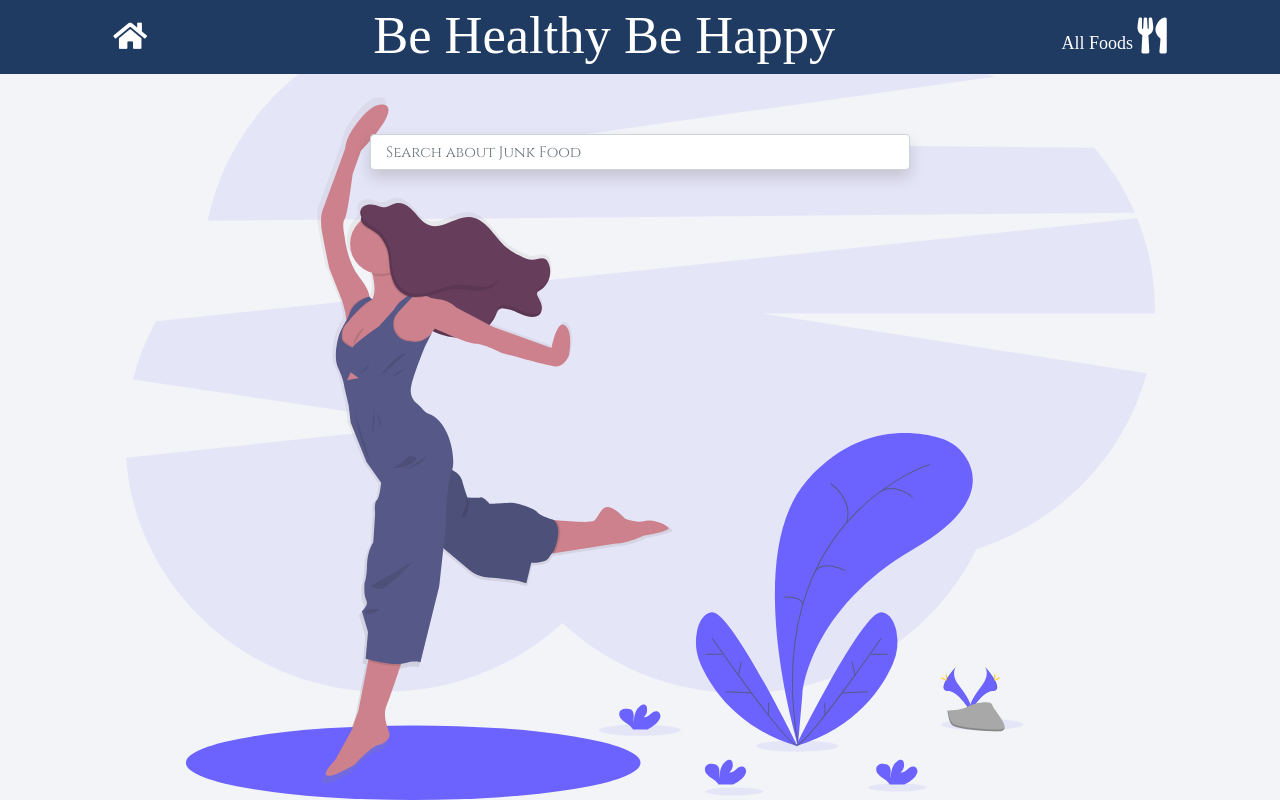
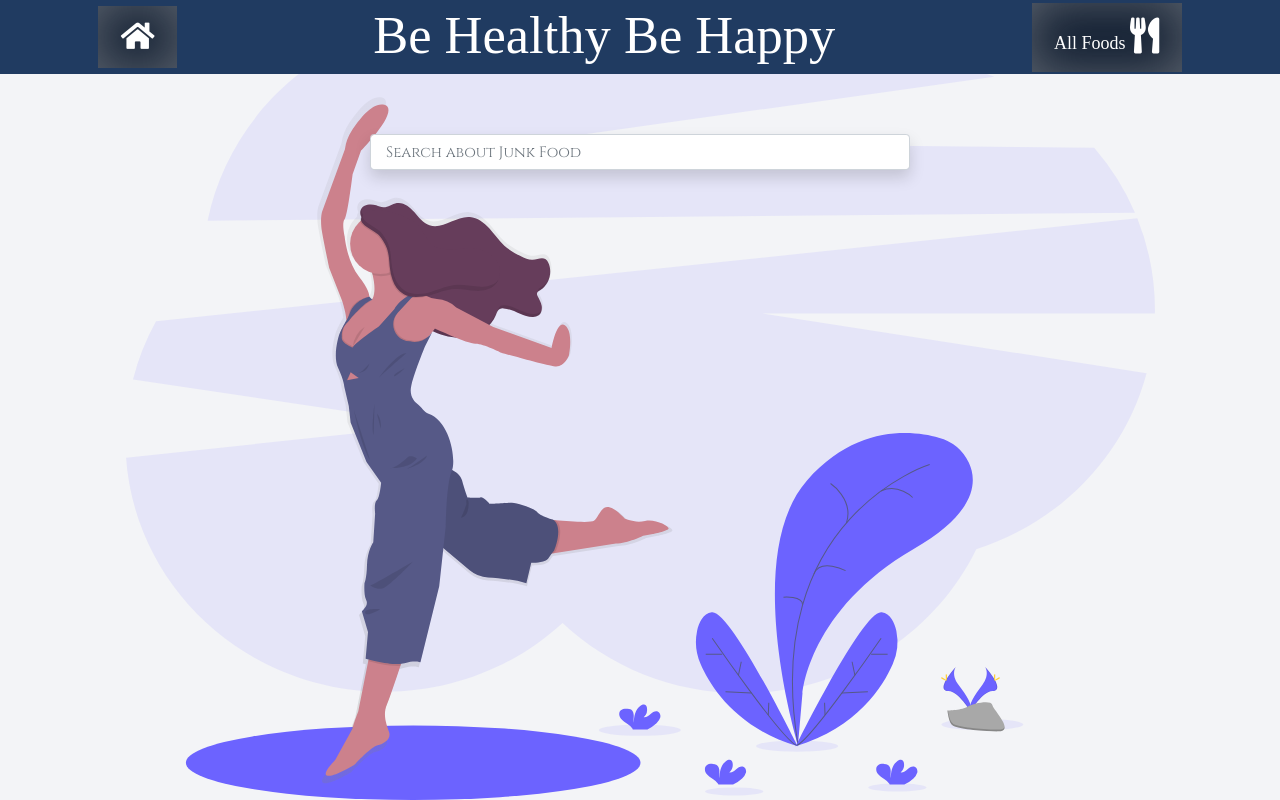
Before and after one commit to RuhanRK/healthy, a React (Create React App) app: page / in a window 1280 px wide. Built offline with nearby package versions, Linux system fonts and the light colour scheme; a web font is replaced by a local one.

Commit message:
Add Style for Home and Details Icon

```diff
--- a/src/components/Navbar.jsx
+++ b/src/components/Navbar.jsx
@@ -5,7 +5,7 @@ const NavBar = () => {
     return (
         <React.Fragment>
             <Navbar className="mb-3 p-0 nav-bg justify-content-around flex-column flex-md-row ">
-                <p className="">
+                <p className="home">
                     <Link to="/">
                         <i className="fas fa-home fa-2x" />
                     </Link>
--- a/src/index.css
+++ b/src/index.css
@@ -79,6 +79,13 @@ blockquote p::after {
     font-size: 1.2rem;
 }
 
+.home,
+.details {
+    background-color: rgba(0, 0, 0, 0.5);
+    padding: 1rem 1.5rem;
+    box-shadow: inset 0 0 50px rgba(204, 204, 204, 0.411);
+}
+
 /* responsive ness */
 
 @media (max-width: 768px) {
```
